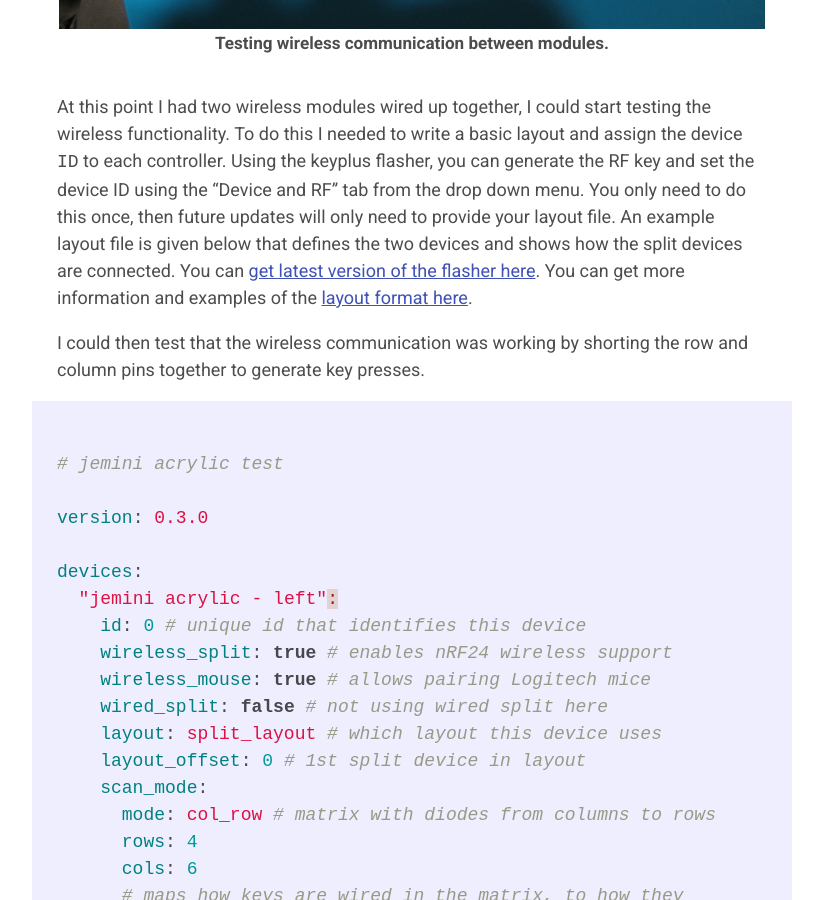
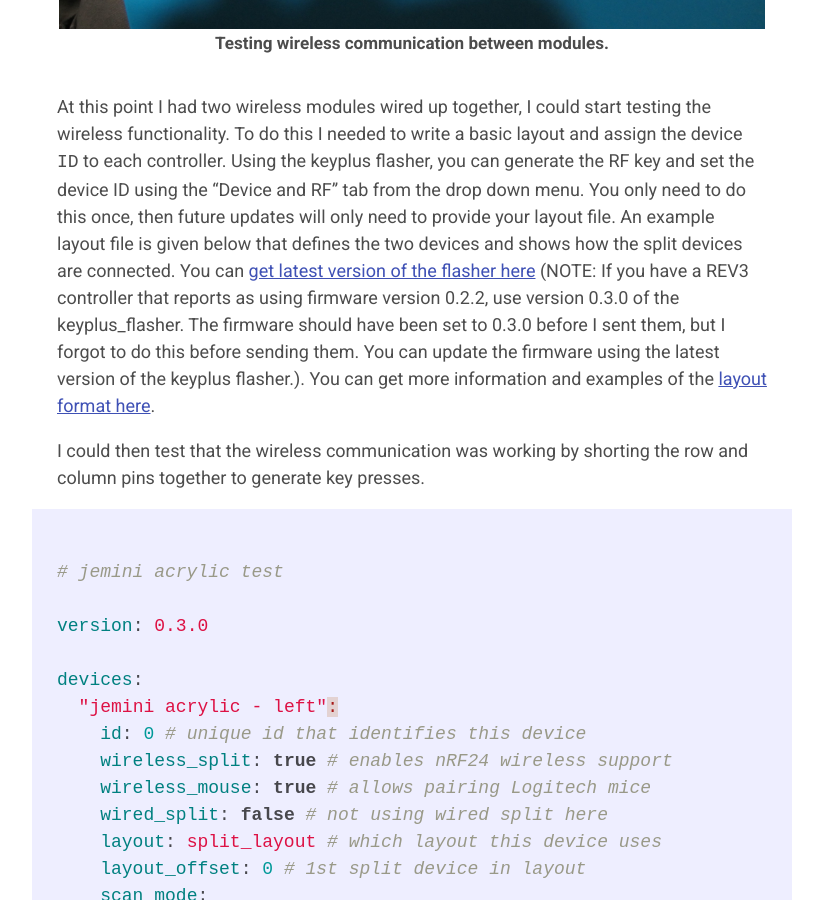
Before and after one commit to ahtn/ahtn.github.io, a Jekyll site: the page built from _posts/2018-04-09-jemini-build-log.markdown, in a window 1280 px wide and 900 px high, scrolled down 4227 px. Shown: the whole window, without its empty margins (228-1051 px from the left). Built offline with Jekyll 4.4.1, drawn with Linux system fonts in a browser that asks for light colours.

Commit message:
add note about REV3 controller firmware version

```diff
--- a/_posts/2018-04-09-jemini-build-log.markdown
+++ b/_posts/2018-04-09-jemini-build-log.markdown
@@ -32,7 +32,11 @@ from the drop down menu. You only need to do this once, then future updates
 will only need to provide your layout file. An example layout file is
 given below that defines the two devices and shows how the split devices
 are connected. You can
-[get latest version of the flasher here](https://github.com/ahtn/keyplus/releases).
+[get latest version of the flasher here](https://github.com/ahtn/keyplus/releases)
+(NOTE: If you have a REV3 controller that reports as using firmware version 0.2.2,
+use version 0.3.0 of the keyplus_flasher. The firmware should have been set to
+0.3.0 before I sent them, but I forgot to do this before sending them. You can
+update the firmware using the latest version of the keyplus flasher.).
 You can get more information and examples of the [layout format here](
 https://github.com/ahtn/keyplus/tree/master/layouts).
 
```
